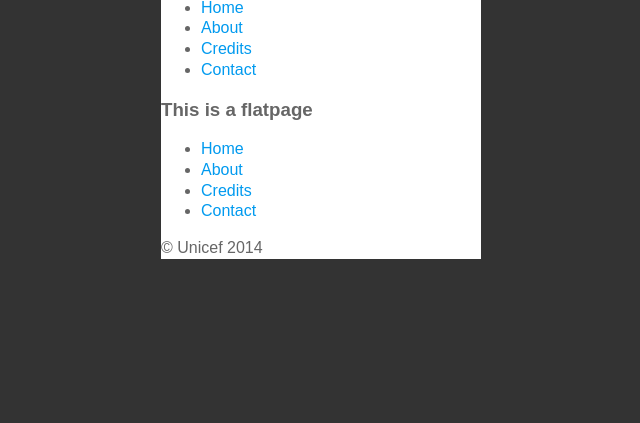
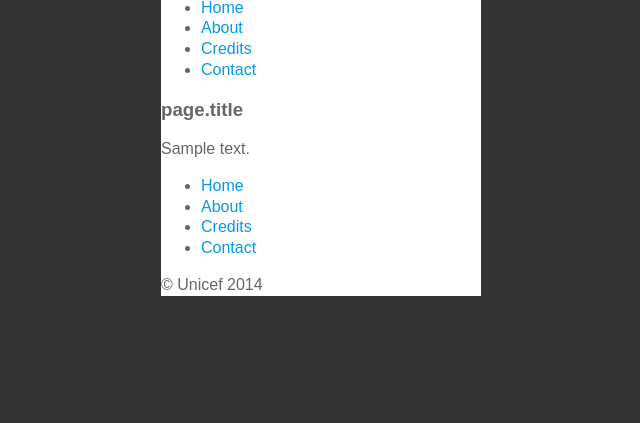
Before and after one commit to universalcore/unicore-cms, a Python web app: template cms/templates/flatpage.jinja2 in a window 1280 px wide. Shown: the part 377-800 px from the top of the page, without its empty margins (319-959 px from the left). Run offline with Jinja, Linux system fonts and the light colour scheme; the template is opened without the code that fills it: most values are stand-ins (such as "Sample title", 1, 10 or a date in 2020).

Commit message:
Completed flatpage template

```diff
--- a/cms/templates/flatpage.jinja2
+++ b/cms/templates/flatpage.jinja2
@@ -3,5 +3,6 @@
 {% import 'molecules.html' as molecules %}
 
 {% block content %}
-<h3>This is a flatpage</h3>
+<h3>page.title</h3>
+{{content|safe}}
 {% endblock %}
```
